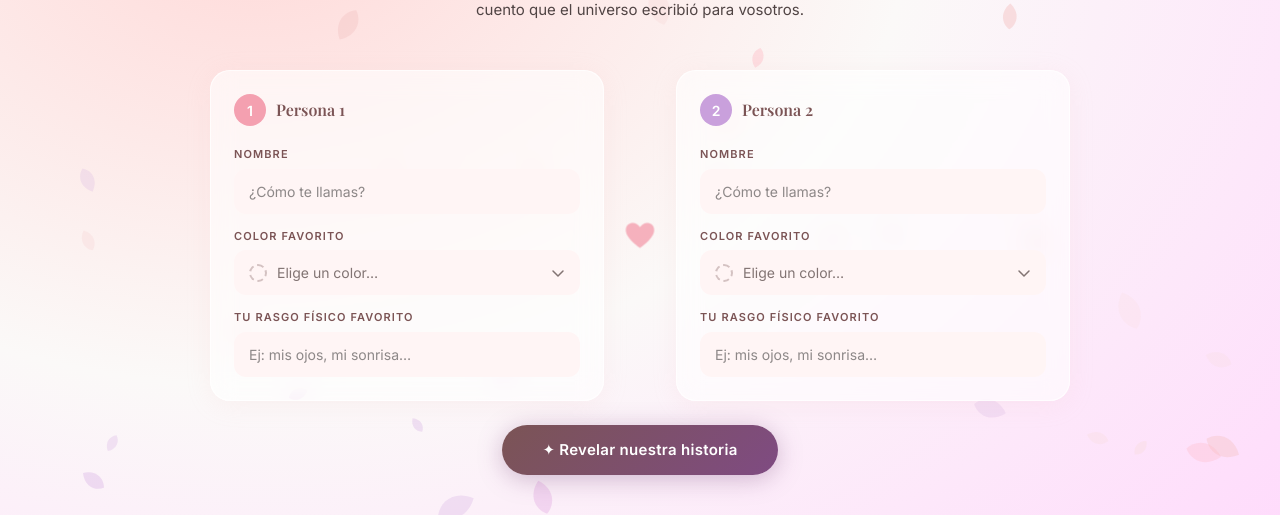
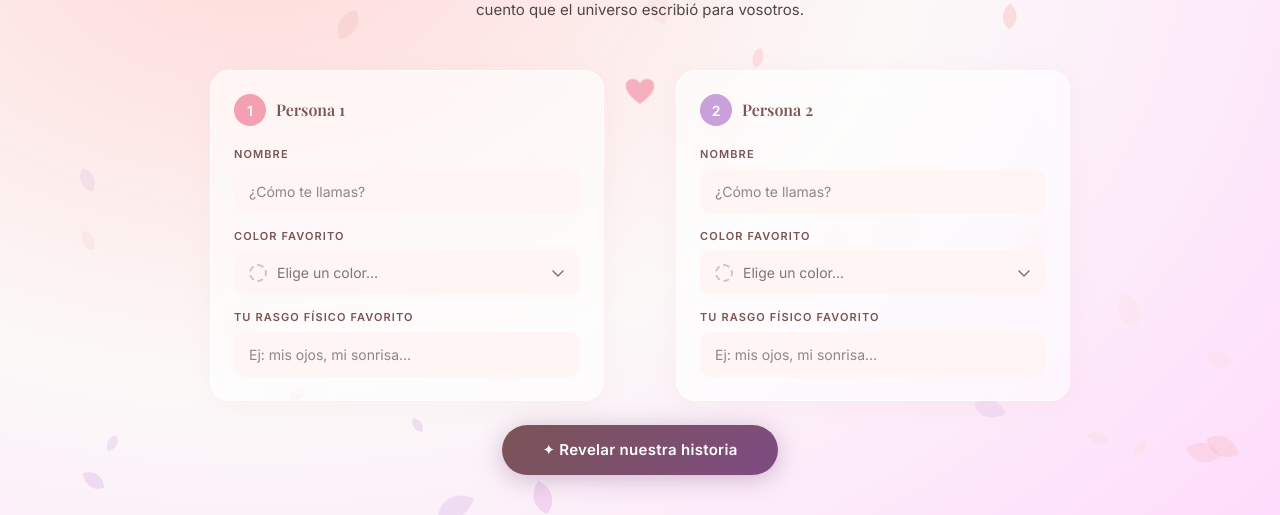
Before and after one commit to Castillooog/aura-flower, a React (Vite) app: page / in a window 1280 px wide. Both pictures are taken after a click on the link "Historias de Amor". Shown: the part 260-775 px from the top of the page. Built offline with nearby package versions, Linux system fonts and the light colour scheme.

Commit message:
Update LoveStory

```diff
--- a/src/pages/LoveStory.jsx
+++ b/src/pages/LoveStory.jsx
@@ -338,7 +338,7 @@ function Field({ label, ...props }) {
 // ── Person card ───────────────────────────────────────────────────────────────
 function PersonCard({ number, data, onChange, accentColor }) {
   return (
-    <div style={{ flex:1, minWidth:"240px", borderRadius:"20px", padding:"24px",
+    <div style={{ flex:1, minWidth:"240px", borderRadius:"20px", padding:"24px", alignSelf:"stretch",
       background:"rgba(255,255,255,0.6)", backdropFilter:"blur(12px)",
       boxShadow:"0 4px 24px rgba(244,194,194,0.15), inset 0 0 0 1px rgba(255,255,255,0.7)" }}>
       <div style={{ display:"flex", alignItems:"center", gap:"10px", marginBottom:"20px" }}>
@@ -499,7 +499,7 @@ Responde SOLO con un objeto JSON válido, sin texto extra, sin comillas de códi
             exit={{ opacity:0, y:-20 }} transition={{ duration:0.5 }}>
 
             {/* Two person cards */}
-            <div style={{ display:"flex", gap:"16px", flexWrap:"wrap", marginBottom:"24px" }}>
+            <div style={{ display:"flex", gap:"16px", flexWrap:"wrap", marginBottom:"24px", alignItems:"flex-start" }}>
               <PersonCard number={1} data={p1} onChange={setP1}
                 accentColor={c1?.hex || "#F4A0B0"} />
               {/* Divider heart */}
```
